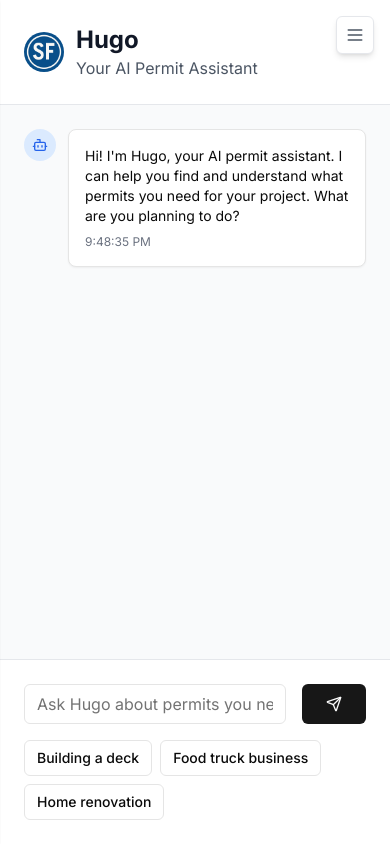
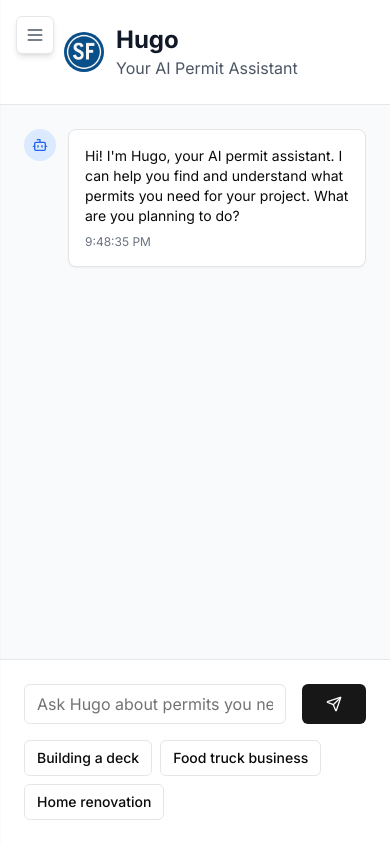
Before and after one commit to seetler/permitsf, a Next.js app: page /hugo in a window 390 px wide. Built offline with nearby package versions, Linux system fonts and the light colour scheme; no server answers.

Commit message:
Move mobile menu button back to left, add padding for content
- Hamburger button on left side (fixed position)
- Added left/top padding on mobile for Hugo, Permits, Profile pages
- Content no longer blocked by the menu button

Co-Authored-By: Claude Opus 4.5 <noreply@anthropic.com>

```diff
--- a/app/hugo/page.tsx
+++ b/app/hugo/page.tsx
@@ -76,7 +76,7 @@ export default function HugoPage() {
 
   return (
     <div className="h-full flex flex-col">
-      <div className="bg-white border-b border-gray-200 p-6">
+      <div className="bg-white border-b border-gray-200 p-6 pl-16 md:pl-6">
         <div className="flex items-center space-x-3">
           <div className="w-10 h-10 rounded-full overflow-hidden">
             <Image
--- a/app/permits/page.tsx
+++ b/app/permits/page.tsx
@@ -56,7 +56,7 @@ function getStatusColor(status: string) {
 
 export default function PermitsPage() {
   return (
-    <div className="p-6">
+    <div className="p-6 pt-16 md:pt-6">
       <div className="mb-8">
         <div className="flex items-center justify-between">
           <div>
--- a/app/profile/page.tsx
+++ b/app/profile/page.tsx
@@ -34,7 +34,7 @@ export default function ProfilePage() {
   }
 
   return (
-    <div className="p-6">
+    <div className="p-6 pt-16 md:pt-6">
       <div className="mb-8">
         <h1 className="text-3xl font-bold text-gray-900">My Profile</h1>
         <p className="text-gray-600 mt-2">Manage your personal and business information</p>
--- a/components/sidebar.tsx
+++ b/components/sidebar.tsx
@@ -32,7 +32,7 @@ export function Sidebar() {
       {/* Mobile menu button - only visible on small screens */}
       <button
         onClick={() => setIsMobileOpen(true)}
-        className="md:hidden fixed top-4 right-4 z-40 p-2 bg-white rounded-md shadow-md border border-gray-200"
+        className="md:hidden fixed top-4 left-4 z-40 p-2 bg-white rounded-md shadow-md border border-gray-200"
       >
         <Menu className="h-5 w-5 text-gray-600" />
       </button>
```
